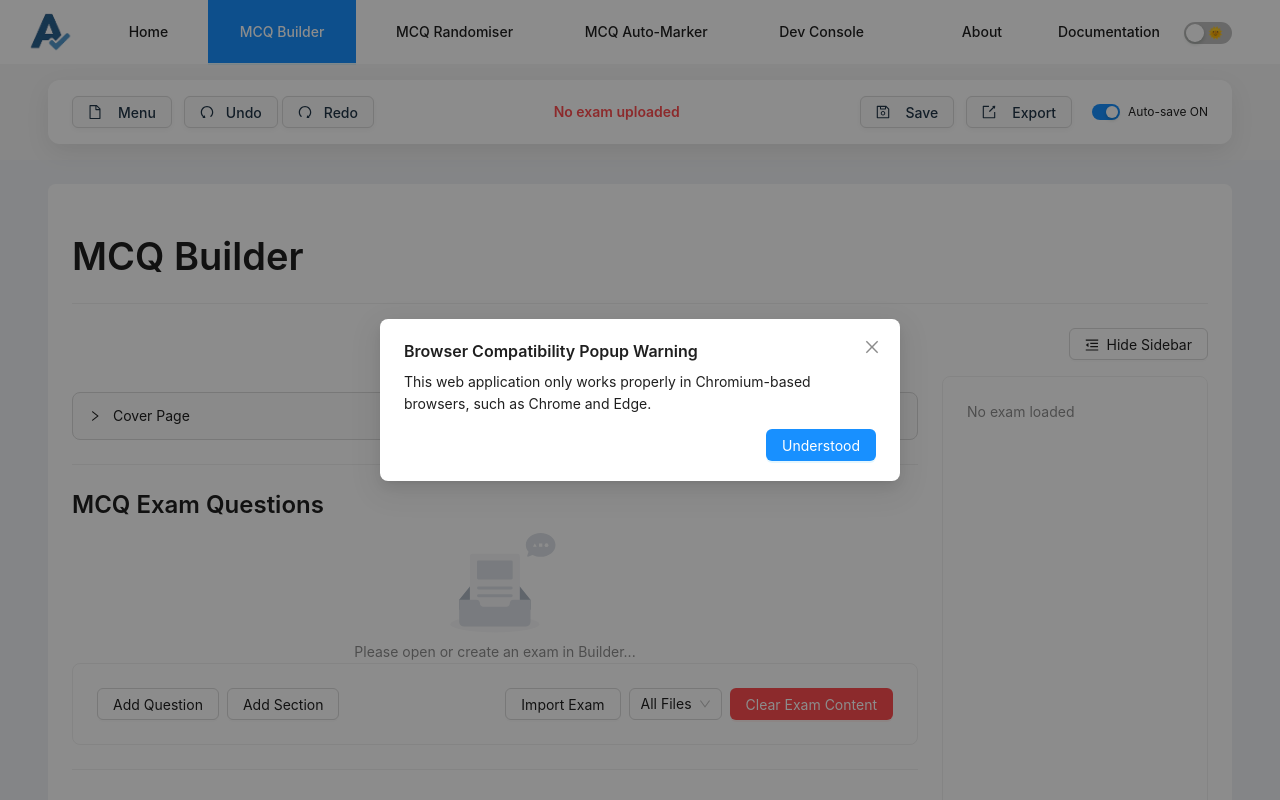
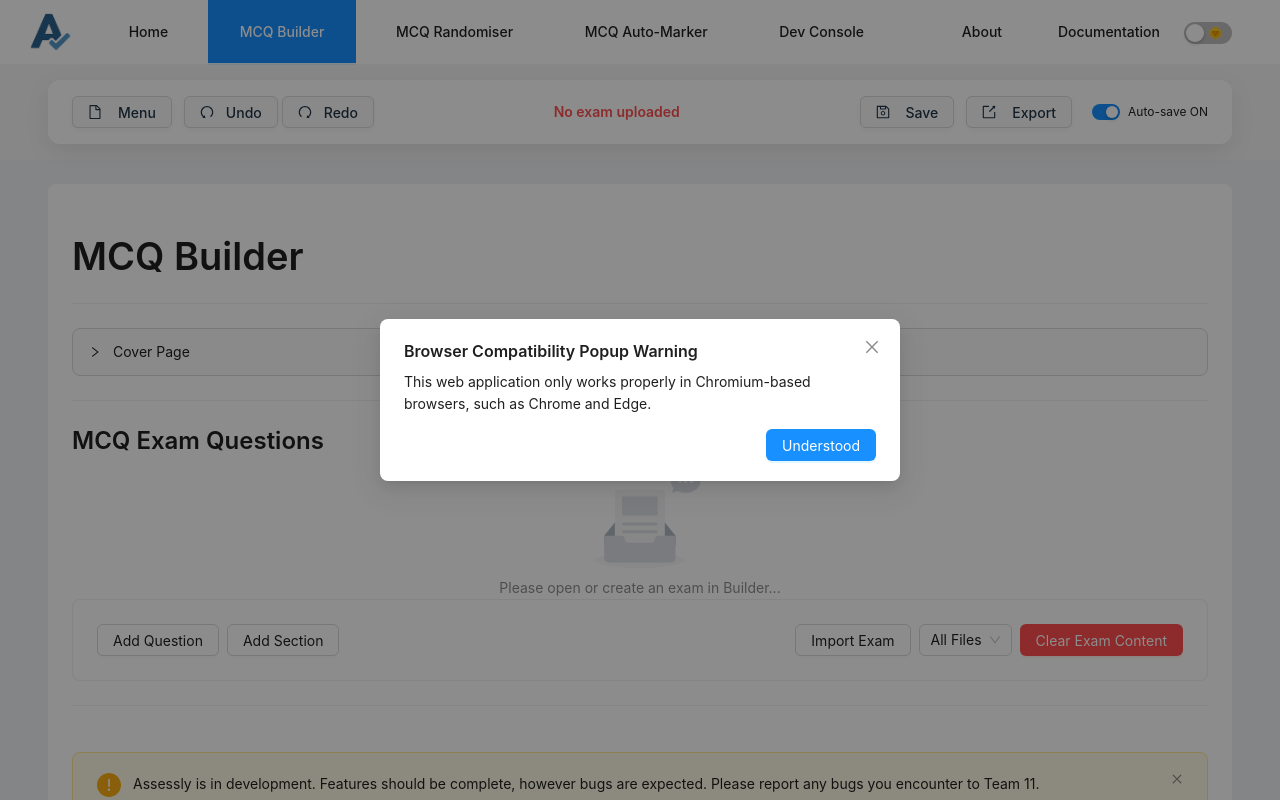
Before and after one commit to uoa-compsci399-2025-s1/capstone-project-2025-s1-team-11, a React (Vite) app in the folder client/: page /builder in a window 1280 px wide. Shown: the top 800 px of the page. Built offline with nearby package versions, Linux system fonts and the light colour scheme.

Commit message:
Refactored sidebar to be at layout level

```diff
--- /dev/null
+++ b/client/src/components/ExamSidebarProvider.jsx
@@ -0,0 +1,114 @@
+import React, { useState, useCallback } from 'react';
+import { useSelector, useDispatch } from 'react-redux';
+import { Button, Tooltip, Row, Col } from 'antd';
+import { MenuFoldOutlined, MenuUnfoldOutlined } from '@ant-design/icons';
+import { selectExamData } from '../store/exam/selectors';
+import { updateExamField } from '../store/exam/examSlice';
+import ExamSidebar from './ExamSidebar';
+import EditExamModal from './EditExamModal';
+
+const ExamSidebarProvider = ({ children }) => {
+  const dispatch = useDispatch();
+  const exam = useSelector(selectExamData);
+
+  // state management for the sidebar
+  const [sidebarCollapsed, setSidebarCollapsed] = useState(false);
+  const [currentItemId, setCurrentItemId] = useState(null);
+  const [showEditDetailsModal, setShowEditDetailsModal] = useState(false);
+  const [editDetailsData, setEditDetailsData] = useState({
+    examTitle: '',
+    courseCode: '',
+    courseName: '',
+    semester: '',
+    year: ''
+  });
+
+  React.useEffect(() => {
+    if (exam) {
+      setEditDetailsData({
+        examTitle: exam.examTitle || '',
+        courseCode: exam.courseCode || '',
+        courseName: exam.courseName || '',
+        semester: exam.semester || '',
+        year: exam.year || ''
+      });
+    }
+  }, [exam]);
+
+  const handleNavigateToItem = useCallback((itemId, itemType) => {
+    setCurrentItemId(itemId);
+  }, []);
+
+  const toggleSidebar = useCallback(() => {
+    setSidebarCollapsed(prev => !prev);
+  }, []);
+
+  const handleEditDetailsSave = useCallback(() => {
+    Object.entries(editDetailsData).forEach(([field, value]) => {
+      dispatch(updateExamField({ field, value }));
+    });
+    setShowEditDetailsModal(false);
+  }, [editDetailsData, dispatch]);
+
+  const handleEditDetails = useCallback(() => {
+    setShowEditDetailsModal(true);
+  }, []);
+
+  const showSidebar = !!exam;
+
+  return (
+    <>
+      {showSidebar && (
+        <div style={{
+          display: 'flex',
+          justifyContent: 'flex-end',
+          marginBottom: 16,
+          paddingRight: sidebarCollapsed ? 0 : 24
+        }}>
+          <Tooltip title={sidebarCollapsed ? "Show Exam Sidebar" : "Hide Exam Sidebar"}>
+            <Button
+              type="default"
+              icon={sidebarCollapsed ? <MenuUnfoldOutlined /> : <MenuFoldOutlined />}
+              onClick={toggleSidebar}
+            >
+              {sidebarCollapsed ? "Show Sidebar" : "Hide Sidebar"}
+            </Button>
+          </Tooltip>
+        </div>
+      )}
+
+      <Row gutter={24}>
+        <Col
+          xs={24}
+          xl={sidebarCollapsed || !showSidebar ? 24 : 18}
+          style={{ transition: 'width 0.3s' }}
+        >
+          {children}
+        </Col>
+
+        {showSidebar && !sidebarCollapsed && (
+          <Col xs={6} style={{ transition: 'width 0.3s' }}>
+            <ExamSidebar
+              exam={exam}
+              currentItemId={currentItemId}
+              onNavigateToItem={handleNavigateToItem}
+              onEditDetails={handleEditDetails}
+            />
+          </Col>
+        )}
+      </Row>
+
+      {showSidebar && (
+        <EditExamModal
+          open={showEditDetailsModal}
+          onCancel={() => setShowEditDetailsModal(false)}
+          onOk={handleEditDetailsSave}
+          editDetailsData={editDetailsData}
+          setEditDetailsData={setEditDetailsData}
+        />
+      )}
+    </>
+  );
+};
+
+export default ExamSidebarProvider;
--- a/client/src/components/Layout.jsx
+++ b/client/src/components/Layout.jsx
@@ -4,6 +4,7 @@ import { Navigation } from "./navigation.jsx";
 import { Link, useLocation } from 'react-router';
 import logo from '../assets/AssesslyLogoSmall.png';
 import StaticContextBar from './StaticContextBar';
+import ExamSidebarProvider from './ExamSidebarProvider';
 
 const { Header, Content, Footer } = Layout;
 const { Paragraph } = Typography;
@@ -70,7 +71,13 @@ const MCQLayout = ({ children, isDarkMode, setIsDarkMode }) => {
         ) : (
           <div style={{margin: '0 auto' }}>
             <div style={contentContainerStyle}>
-              {children}
+              {["/builder", "/randomiser", "/marker", "/console"].includes(location.pathname) ? (
+                <ExamSidebarProvider>
+                  {children}
+                </ExamSidebarProvider>
+              ) : (
+                children
+              )}
             </div>
           </div>
         )}
--- a/client/src/pages/builder.jsx
+++ b/client/src/pages/builder.jsx
@@ -4,11 +4,8 @@ import { setCoverPage } from "../store/exam/examSlice";
 import { selectExamData } from "../store/exam/selectors.js";
 import ExamDisplay from "../components/shared/examDisplay.jsx";
 import ExamFileManager from "../components/ExamContentManager.jsx";
-import ExamSidebar from "../components/ExamSidebar.jsx";
 import { EmptyExam } from "../components/shared/emptyExam.jsx";
-import { Typography, Button, Row, Col, Tooltip, Collapse, Divider} from "antd";
-import { MenuFoldOutlined, MenuUnfoldOutlined } from '@ant-design/icons';
-import EditExamModal from "../components/EditExamModal";
+import { Typography, Button, Collapse, Divider} from "antd";
 import { updateExamField } from "../store/exam/examSlice";
 //import { exportExamToPdf } from "../services/exportPdf.js";
 
@@ -16,52 +13,8 @@ const { Title, Paragraph, Text } = Typography;
 
 const Builder = () => {
     const exam = useSelector(selectExamData);
-    const [currentItemId, setCurrentItemId] = useState(null);
-    const [sidebarCollapsed, setSidebarCollapsed] = useState(false);
     const coverPage = useSelector((state) => state.exam.coverPage);
     const dispatch = useDispatch();
-    const [showEditDetailsModal, setShowEditDetailsModal] = useState(false);
-    const [editDetailsData, setEditDetailsData] = useState({
-        examTitle: '',
-        courseCode: '',
-        courseName: '',
-        semester: '',
-        year: ''
-    });
-
-    // Update editDetailsData when exam changes
-    React.useEffect(() => {
-        if (exam) {
-            setEditDetailsData({
-                examTitle: exam.examTitle || '',
-                courseCode: exam.courseCode || '',
-                courseName: exam.courseName || '',
-                semester: exam.semester || '',
-                year: exam.year || ''
-            });
-        }
-    }, [exam]);
-
-    const handleEditDetailsSave = () => {
-        // Update exam fields
-        Object.entries(editDetailsData).forEach(([field, value]) => {
-            dispatch(updateExamField({ field, value }));
-        });
-        setShowEditDetailsModal(false);
-    };
-
-    // Function to handle sidebar navigation
-    const handleNavigateToItem = (itemId, itemType) => {
-        setCurrentItemId(itemId);
-        if (itemType) {
-            // Do something?
-        }
-    };
-
-    // Function to toggle sidebar visibility
-    const toggleSidebar = () => {
-        setSidebarCollapsed(!sidebarCollapsed);
-    };
 
     const handleUploadClick = () => {
         document.getElementById("cover-upload").click();
@@ -108,24 +61,6 @@ const Builder = () => {
         <>
             <Title level={1}>MCQ Builder</Title>
             <Divider />
-            <div style={{
-                display: 'flex',
-                justifyContent: 'flex-end',
-                marginBottom: 16
-            }}>
-                <Tooltip title={sidebarCollapsed ? "Show Sidebar" : "Hide Sidebar"}>
-                    <Button
-                        type="default"
-                        icon={sidebarCollapsed ? <MenuUnfoldOutlined /> : <MenuFoldOutlined />}
-                        onClick={toggleSidebar}
-                    >
-                        {sidebarCollapsed ? "Show Sidebar" : "Hide Sidebar"}
-                    </Button>
-                </Tooltip>
-            </div>
-
-            <Row gutter={24}>
-                <Col xs={24} xl={sidebarCollapsed ? 24 : 18} style={{ transition: 'width 0.3s' }}>
 
             {/* Cover Page Section */}
             <Collapse
@@ -142,38 +77,12 @@ const Builder = () => {
                 {exam?
                 <ExamDisplay
                     exam={exam}
-                            currentItemId={currentItemId}
-                            setCurrentItemId={setCurrentItemId}
                 />
                 : <EmptyExam />}
                 <ExamFileManager />
             </div>
 
             <Divider />
-
-                </Col>
-                {!sidebarCollapsed && (
-                    <Col xs={6} style={{ transition: 'width 0.3s' }}>
-                        <ExamSidebar
-                            exam={exam}
-                            currentItemId={currentItemId}
-                            onNavigateToItem={handleNavigateToItem}
-                            collapsed={false}
-                            onToggleCollapse={toggleSidebar}
-                            onEditDetails={() => {
-                                setShowEditDetailsModal(true);
-                            }}
-                        />
-                    </Col>
-                )}
-            </Row>
-        <EditExamModal
-            open={showEditDetailsModal}
-            onCancel={() => setShowEditDetailsModal(false)}
-            onOk={handleEditDetailsSave}
-            editDetailsData={editDetailsData}
-            setEditDetailsData={setEditDetailsData}
-        />
         </>
     );
 };
--- a/client/src/pages/randomiser.jsx
+++ b/client/src/pages/randomiser.jsx
@@ -1,15 +1,12 @@
 // src/pages/ExamFileManager.jsx
 import React, { useState, useEffect } from "react";
 import { useDispatch, useSelector } from "react-redux";
-import { Button, Card, Space, Typography, Switch, Select, Spin, Pagination, theme, Row, Col, Divider} from "antd";
+import { Button, Card, Space, Typography, Switch, Select, Spin, Pagination, theme, Divider} from "antd";
 import { regenerateShuffleMaps } from "../store/exam/examSlice";
 import { selectExamData, selectAllQuestionsFlat } from "../store/exam/selectors";
 import MapDisplay from "../components/mapDisplay";
-import ExamSidebar from "../components/ExamSidebar";
 import { EmptyExam } from "../components/shared/emptyExam.jsx";
 import { htmlToText } from "../utilities/textUtils.js";
-import EditExamModal from "../components/EditExamModal";
-import { updateExamField } from "../store/exam/examSlice";
 
 const { Title, Text, Paragraph } = Typography;
 
@@ -18,15 +15,6 @@ const Randomiser = () => {
   const exam = useSelector(selectExamData);
   const questions = useSelector(selectAllQuestionsFlat);
   const { token } = theme.useToken();
-  const [currentItemId, setCurrentItemId] = useState(null);
-  const [showEditDetailsModal, setShowEditDetailsModal] = useState(false);
-  const [editDetailsData, setEditDetailsData] = useState({
-    examTitle: '',
-    courseCode: '',
-    courseName: '',
-    semester: '',
-    year: ''
-  });
 
   const [selectedVersion, setSelectedVersion] = useState(exam?.versions?.[0] || '');
   const [showRaw, setShowRaw] = useState(false);
@@ -42,27 +30,6 @@ const Randomiser = () => {
     setPagination(prev => ({ ...prev, current: 1 }));
   }, [selectedSection]);
 
-  // Update editDetailsData when exam changes
-  useEffect(() => {
-    if (exam) {
-      setEditDetailsData({
-        examTitle: exam.examTitle || '',
-        courseCode: exam.courseCode || '',
-        courseName: exam.courseName || '',
-        semester: exam.semester || '',
-        year: exam.year || ''
-      });
-    }
-  }, [exam]);
-
-  const handleEditDetailsSave = () => {
-    // Update exam fields
-    Object.entries(editDetailsData).forEach(([field, value]) => {
-      dispatch(updateExamField({ field, value }));
-    });
-    setShowEditDetailsModal(false);
-  };
-
   // function to handle shuffling answers for all questions
   const handleShuffleAnswers = () => {
     if (!exam) {
@@ -76,22 +43,7 @@ const Randomiser = () => {
     }, 600);
   };
 
-  // Handle navigation from sidebar
-  const handleNavigateToItem = (itemId, itemType) => {
-    setCurrentItemId(itemId);
-    // Find the section that contains this item and select it
-    if (itemType === 'question') {
-      const question = questions.find(q => q.id === itemId);
-      if (question) {
-        setSelectedSection(question.section || "All");
-      }
-    } else if (itemType === 'section') {
-      const section = exam.examBody.find(item => item.id === itemId);
-      if (section) {
-        setSelectedSection(section.sectionTitle || "All");
-      }
-    }
-  };
+
 
   // calculate paginated questions
   const filteredQuestions = questions.filter(q =>
@@ -126,8 +78,6 @@ const Randomiser = () => {
     <>
       <Typography.Title level={1}>MCQ Randomiser</Typography.Title>
       <Divider />
-    <Row gutter={24}>
-      <Col xs={24} lg={18}>
           <Card style={{ marginBottom: "20px" }}>
             <Space direction="vertical" size="middle" style={{ width: "100%" }}>
               <Text>
@@ -343,26 +293,6 @@ const Randomiser = () => {
               />
             </Spin>
           </Card>
-
-      </Col>
-      <Col xs={24} lg={6}>
-        <ExamSidebar
-          exam={exam}
-          currentItemId={currentItemId}
-          onNavigateToItem={handleNavigateToItem}
-          onEditDetails={() => {
-            setShowEditDetailsModal(true);
-          }}
-        />
-      </Col>
-      <EditExamModal
-        open={showEditDetailsModal}
-        onCancel={() => setShowEditDetailsModal(false)}
-        onOk={handleEditDetailsSave}
-        editDetailsData={editDetailsData}
-        setEditDetailsData={setEditDetailsData}
-      />
-      </Row>
       </>
   );
 };
```
Lines whose indentation alone changed are shown as unchanged.
